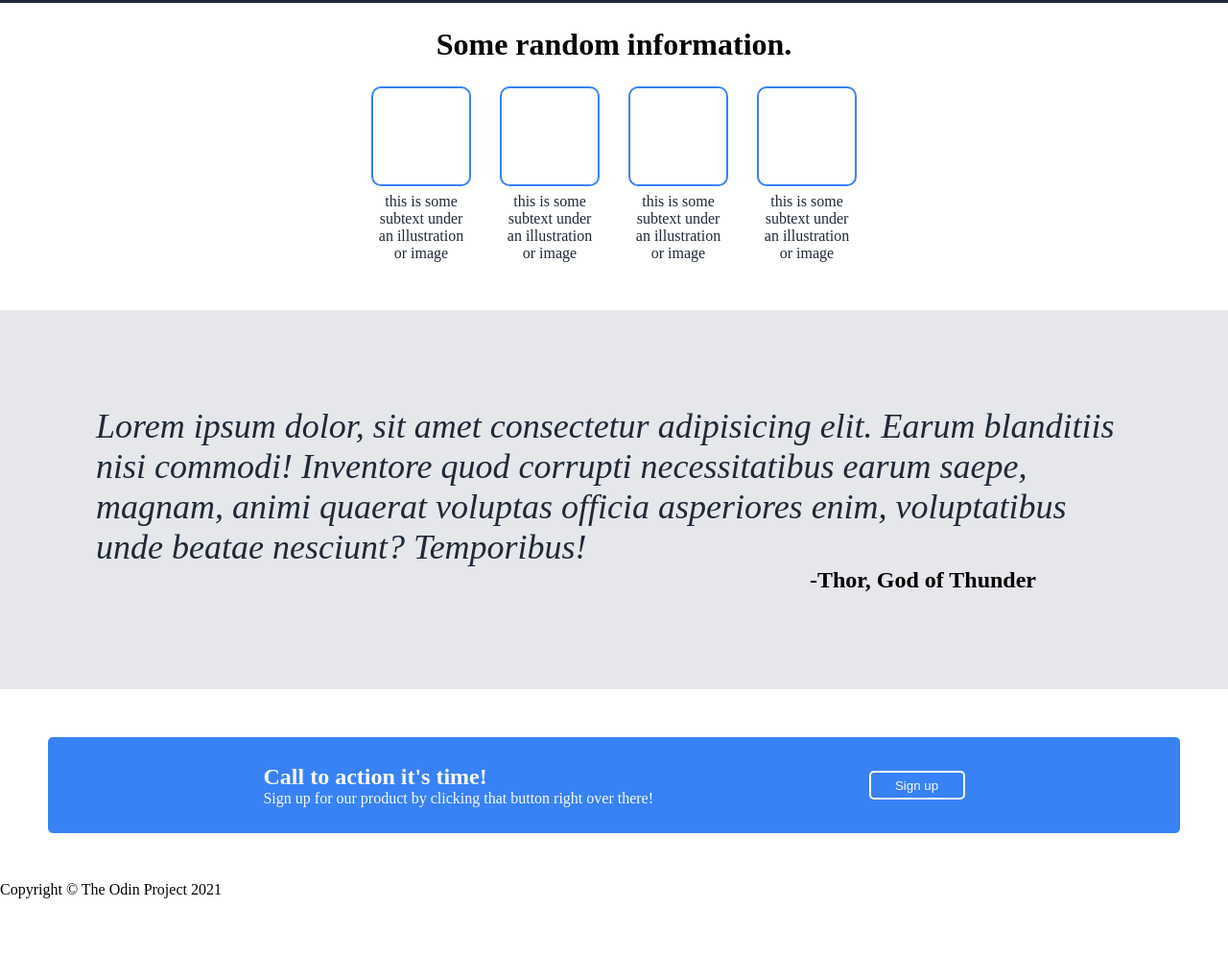
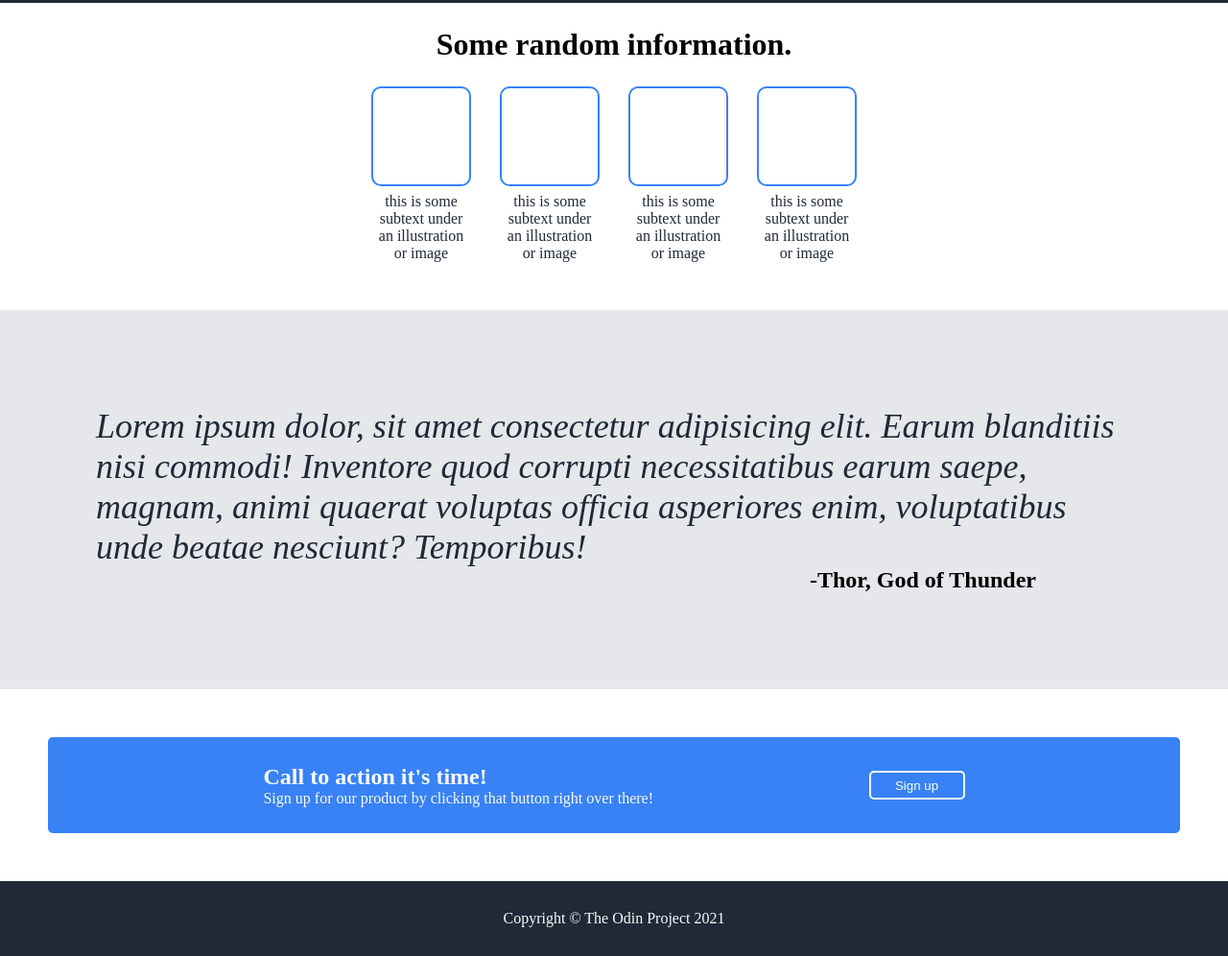
Before and after one commit to AlphaRollins/ODIN-landing-page, a plain HTML site: page index.html in a window 1280 px wide. Shown: the part 555-1551 px from the top of the page at 96% size. Before the commit the page ends 1491 px from the top, so only its background shows below. Drawn offline with Linux system fonts and the light colour scheme.

Commit message:
Add style to footer

```diff
--- a/style.css
+++ b/style.css
@@ -177,3 +177,10 @@
     border: 2px solid #F9FAF8;
     border-radius: 5px;
 }
+
+footer{
+    background-color: #1F2937;
+    color: #F9FAF8;
+    text-align: center;
+    padding: 30px;
+}
```
